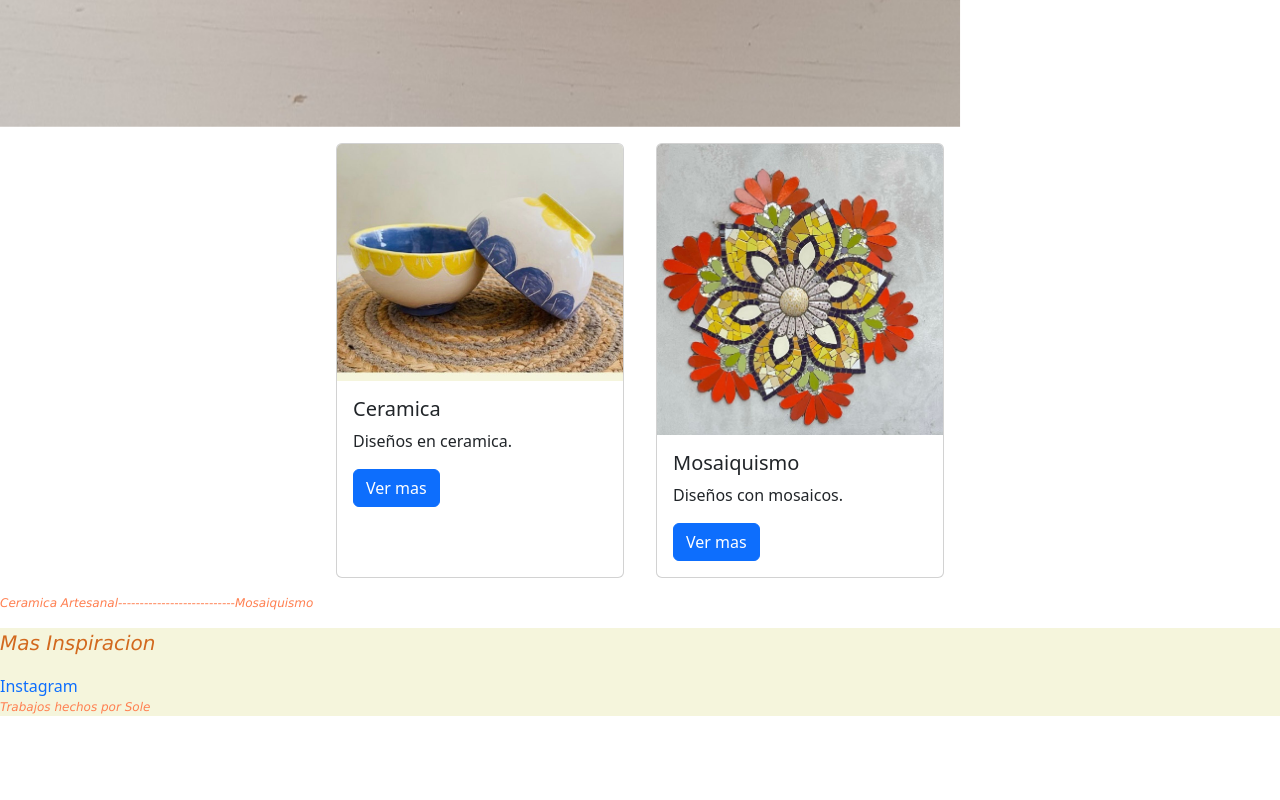
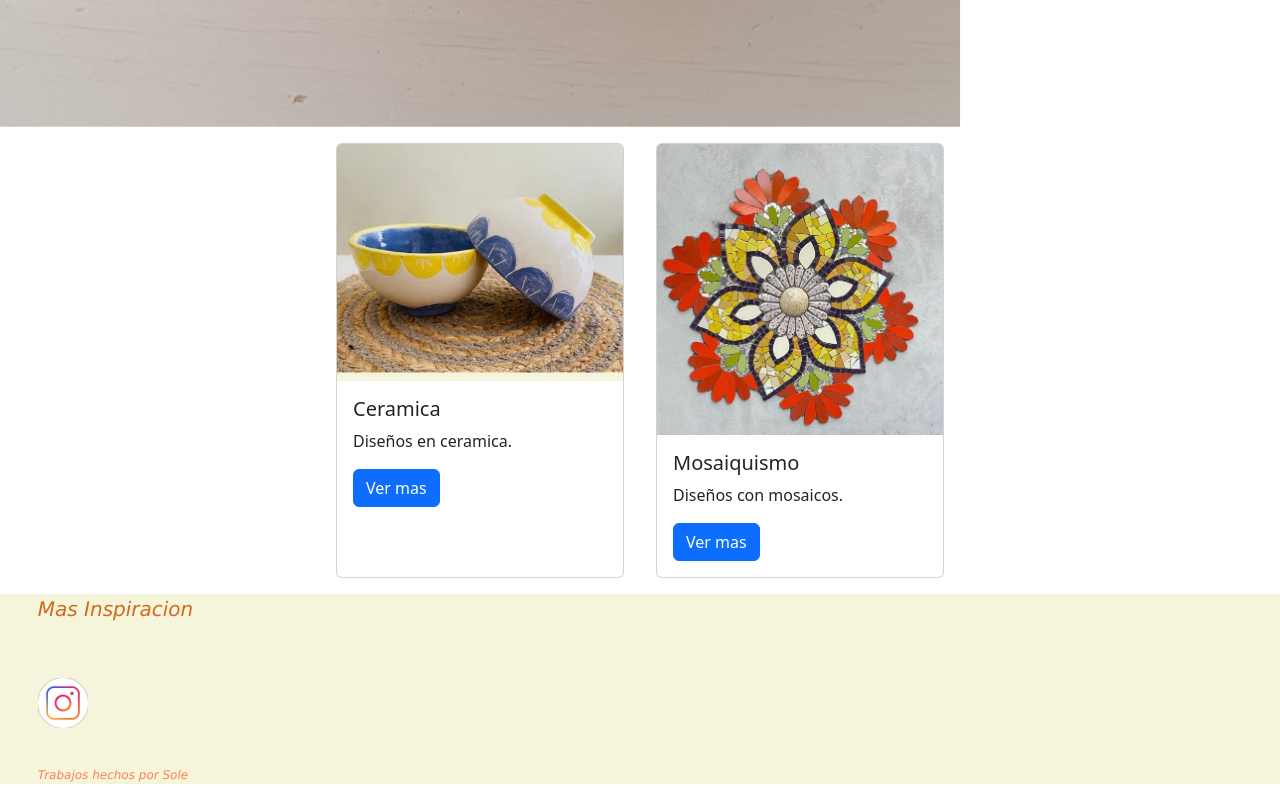
Before and after one commit to msolel/PFLangono, a plain HTML site: page index.html in a window 1280 px wide. Shown: the part 1205-2005 px from the top of the page. Before the commit the page ends 1937 px from the top, so only its background shows below. Drawn offline with nearby package versions, Linux system fonts and the light colour scheme.

Commit message:
actualizar paginas v2

```diff
--- a/index.html
+++ b/index.html
@@ -108,13 +108,14 @@
 
     </section>
 
-    <p class="m5 p-footer2">Ceramica Artesanal---------------------------Mosaiquismo </p>
+    <!--<p class="m5 p-footer2">Ceramica Artesanal---------------------------Mosaiquismo </p>-->
 
 
     <footer>
         <!--enlace absoluto: redireccione a una web externa-->
         <p class="p-footer1">Mas Inspiracion</p>
-        <a href="https://www.instagram.com/dejando_huellas_sl/" target="_blank">Instagram</a>
+        <!--<a href="https://www.instagram.com/dejando_huellas_sl/" target="_blank">Instagram</a>-->
+        <a href="https://www.instagram.com/dejando_huellas_sl/" target="_blank"> <img class="imgicono" src="img/instagram.webp" alt="instagram" ></a>
         <p class="p-footer2">Trabajos hechos por Sole</p>
     </footer>
     <script src="https://cdn.jsdelivr.net/npm/bootstrap@5.3.0-alpha3/dist/js/bootstrap.bundle.min.js" integrity="sha384-ENjdO4Dr2bkBIFxQpeoTz1HIcje39Wm4jDKdf19U8gI4ddQ3GYNS7NTKfAdVQSZe" crossorigin="anonymous"></script>
--- a/style.css
+++ b/style.css
@@ -74,6 +74,7 @@ footer{
     color:chocolate;
     font-style: italic;
     font-family: Verdana, Geneva, Tahoma, sans-serif;
+    margin-left: 1cm;
 }
 
 .p-footer2{
@@ -81,6 +82,7 @@ footer{
     font-style: oblique;
     color:coral;
     font-family: Verdana, Geneva, Tahoma, sans-serif;
+    margin-left: 1cm;
 }
 
 .contacto{
@@ -99,3 +101,8 @@ footer{
     height: 400px;
     width: 100%;
 }
+.imgicono{
+    margin: 1cm;
+    width: 50px;
+    height: 50px;
+}
```
Also changed, not shown: img/instagram.webp (added).
